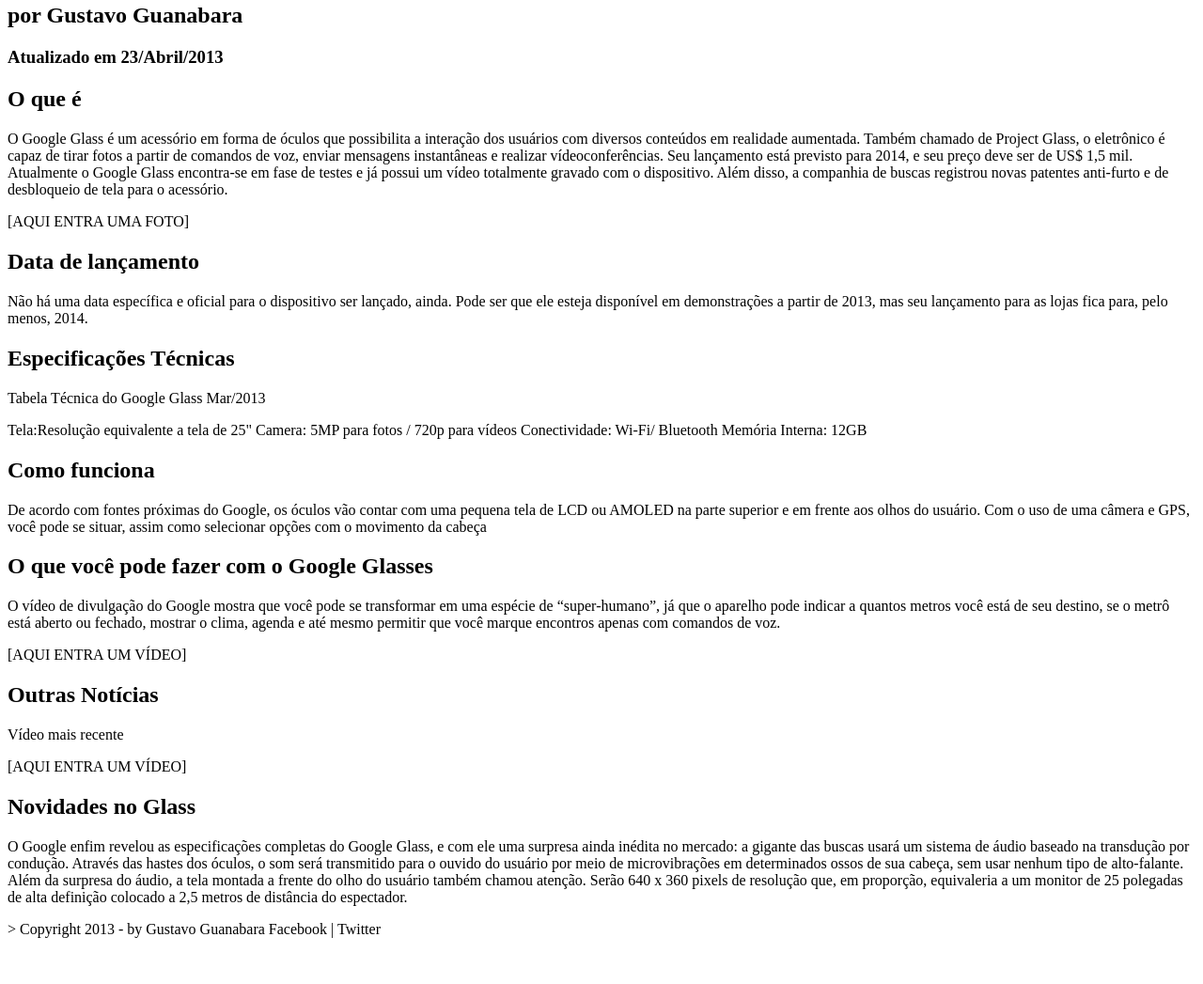
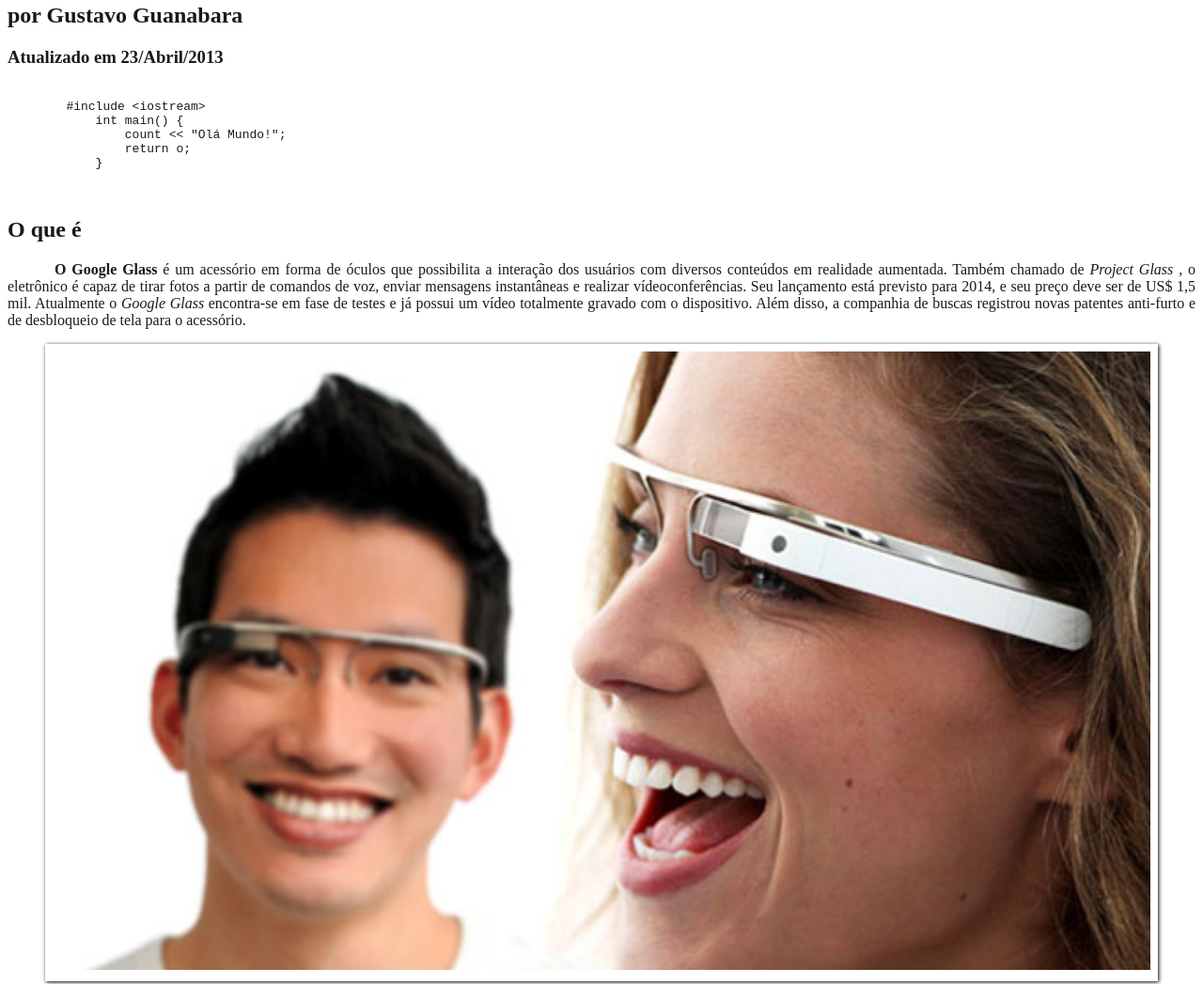
Before and after one commit to diegogiglio/html5-css3, a plain HTML site: page curso-html5-pacote01/projeto-glass-html5/index.html in a window 1280 px wide. Shown: the part 369-1416 px from the top of the page at 94% size. Before the commit the page ends 1375 px from the top, so only its background shows below. Drawn offline with Linux system fonts and the light colour scheme.

Commit message:
formatação e inclusão de arquivo css externo

```diff
--- a/curso-html5-pacote01/projeto-glass-html5/_css/estilo.css
+++ b/curso-html5-pacote01/projeto-glass-html5/_css/estilo.css
@@ -0,0 +1,40 @@
+@charset "UTF-8";
+
+            p {
+                text-align: justify;
+                text-indent: 50px;
+            }
+            body {
+                background-color:rgb(255, 255, 255);
+                color: rgba(0,0,0,0.9);
+            }
+
+/* Formatação com imagens */
+figure.foto-legenda {
+    position: relative;
+    border: 8px solid white;
+    box-shadow: 1px 1px 4px black;
+}
+
+figure.foto-legenda img {
+    width: 100%;
+    height: 100%;
+}
+
+figure.foto-legenda figcaption {
+    opacity: 0;
+    position: absolute;
+    top: 0px;
+    background-color: rgba(0,0,0,0.3);
+    color: white;
+    width: 100%;
+    height: 100%;
+    padding: 10px;
+    box-sizing: border-box;
+    transition: opacity 1s;
+
+}
+
+figure.foto-legenda:hover figcaption {
+    opacity: 1;
+}
--- a/curso-html5-pacote01/projeto-glass-html5/index.html
+++ b/curso-html5-pacote01/projeto-glass-html5/index.html
@@ -3,6 +3,7 @@
     <head>
         <meta charset="UTF-8" />
         <title>Tudo sobre Google Glass</title>
+        <link rel="stylesheet" type="text/css" href="_css/estilo.css"/>
     </head>
     <body>
     <div id="interface">
@@ -12,7 +13,7 @@
             <h2>A revolução do Google está chegando</h2>
         </hgroup>
 
-        <img src="_imagens/glass-oculos-preto-peq.png"/>
+            <img src="_imagens/glass-oculos-preto-peq.png"/>
 
 Menu Principal
 - Home
@@ -29,11 +30,27 @@ Menu Principal
             <h2>por Gustavo Guanabara</h2>
             <h3>Atualizado em 23/Abril/2013</h3>
         </hgroup>
+<pre>
+    <code>
+        #include &lt;iostream&gt;
+            int main() {
+                count << "Olá Mundo!";
+                return o;
+            }
+        </iostream>
+    </code>
+</pre>
 
 <h2>O que é</h2>
-<p>O Google Glass é um acessório em forma de óculos que possibilita a interação dos usuários com diversos conteúdos em realidade aumentada. Também chamado de Project Glass, o eletrônico é capaz de tirar fotos a partir de comandos de voz, enviar mensagens instantâneas e realizar vídeo&shy;con&shy;ferências. Seu lançamento está previsto para 2014, e seu preço deve ser de US$ 1,5 mil. Atualmente o Google Glass encontra-se em fase de testes e já possui um vídeo total<wbr/>mente gravado com o dispositivo. Além disso, a companhia de buscas registrou novas patentes anti-furto e de desbloqueio de tela para o acessório.</p>
+<p><span style="font-weight: 900">O Google Glass </span> é um acessório em forma de óculos que possibilita a interação dos usuários com diversos conteúdos em realidade aumentada. Também chamado de <i>Project Glass </i>, o eletrônico é capaz de tirar fotos a partir de comandos de voz, enviar mensagens instantâneas e realizar vídeo&shy;con&shy;ferências. Seu lançamento está previsto para 2014, e seu preço deve ser de US$ 1,5 mil. Atualmente o <em>Google Glass </em> encontra-se em fase de testes e já possui um vídeo total<wbr/>mente gravado com o dispositivo. Além disso, a companhia de buscas registrou novas patentes anti-furto e de desbloqueio de tela para o acessório.</p>
 
-[AQUI ENTRA UMA FOTO]
+<figure class="foto-legenda">
+    <img src="_imagens/glass-quadro-homem-mulher.jpg"/>
+    <figcaption>
+        <h3>Google Glass</h3>
+        <p>Uma nova maneira de ver o mundo</p>
+    </figcaption>
+</figure>
 
 <h2>Data de lançamento</h2>
 <p>Não há uma data específica e oficial para o dispositivo ser lançado, ainda. Pode ser que ele esteja disponível em demonstrações a partir de 2013, mas seu lançamento para as lojas fica para, pelo menos, 2014.</p>
```
Also changed, not shown: curso-html5-pacote01/projeto-glass-html5/background.jpg (added).
